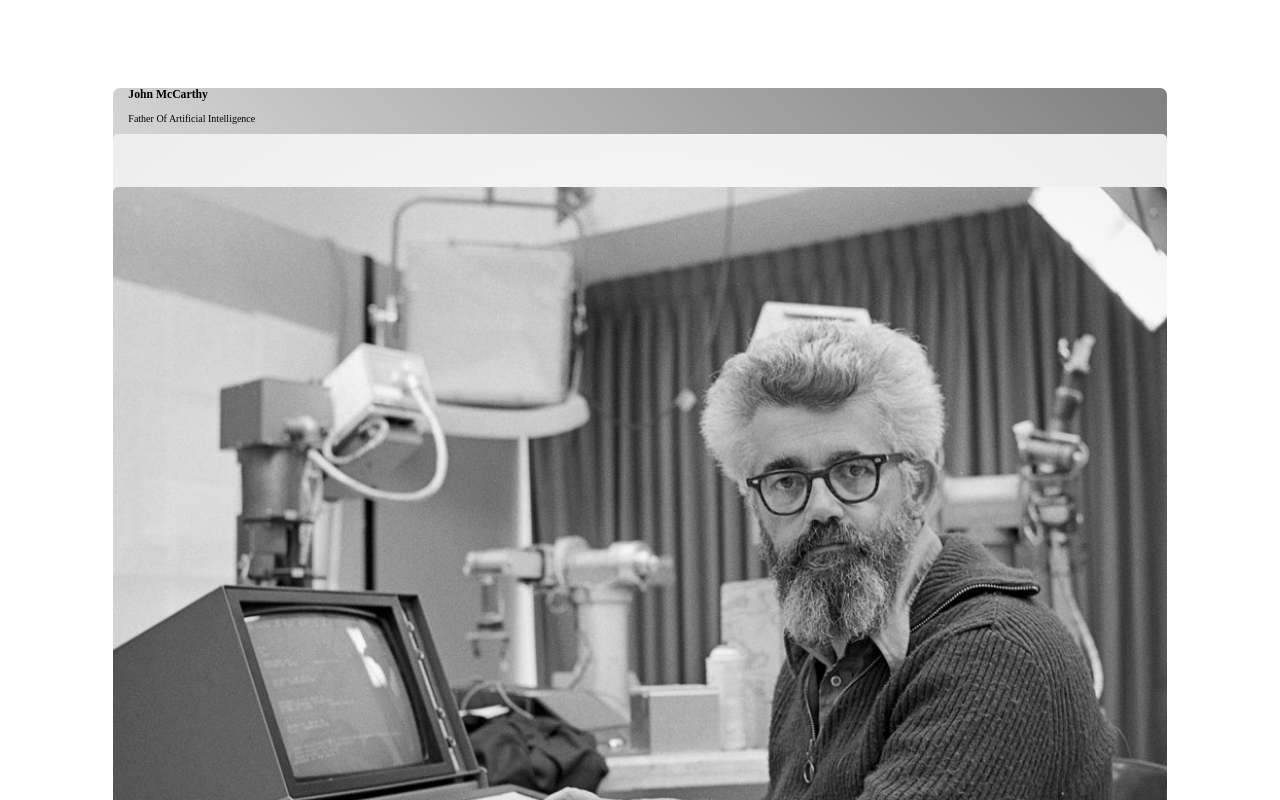
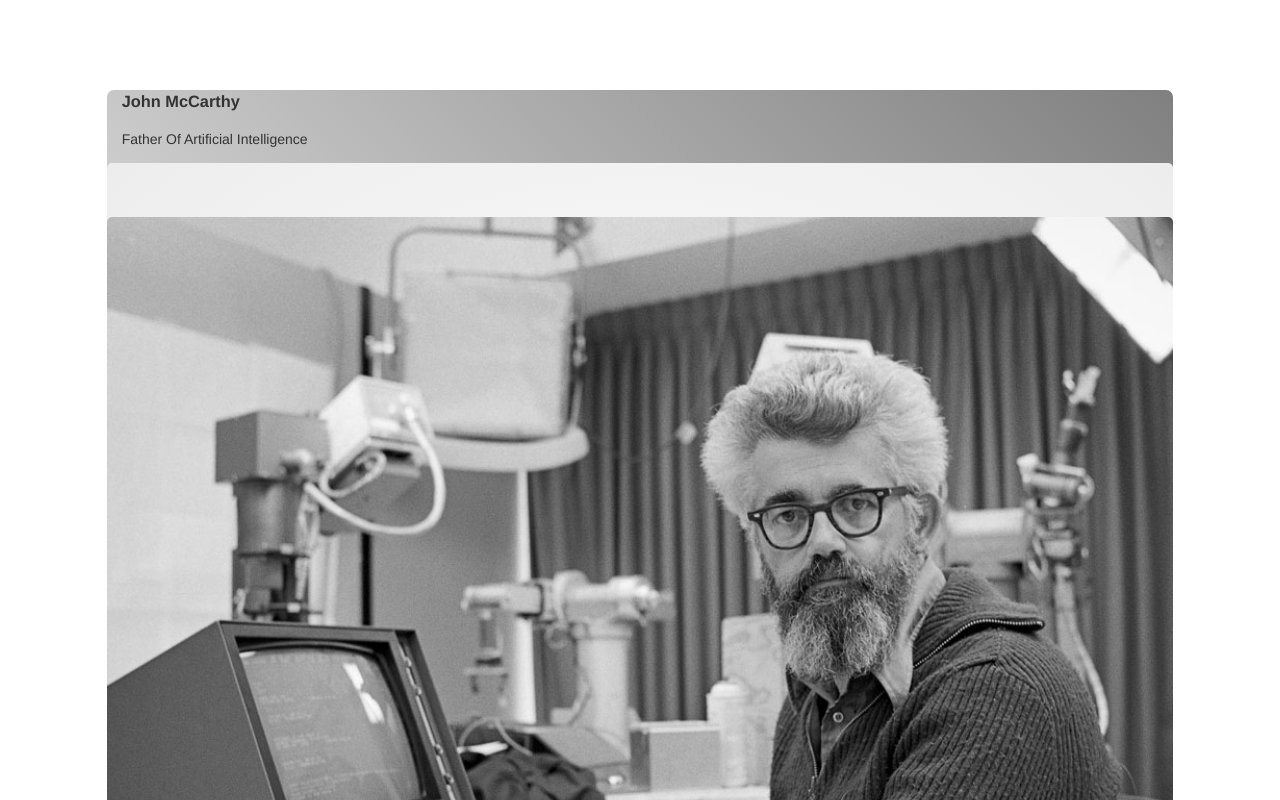
Before and after one commit to Mr-Kumar-Abhishek/tribute-to-john-mccarthy, a plain HTML site: page index.html in a window 1280 px wide. Shown: the top 800 px of the page. Drawn offline with Linux system fonts and the light colour scheme.

Commit message:
include body styles

```diff
--- a/css/style.css
+++ b/css/style.css
@@ -5,6 +5,14 @@ html {
     color: -internal-root-color;
 }
 
+body {
+	font-family: "Helvetica Neue",Helvetica,Arial,sans-serif;
+    font-size: 14px;
+    line-height: 1.42857143;
+    color: #333;
+    background-color: #fff;
+    margin: 0;
+}
 .plate {
   background: -moz-linear-gradient(45deg, rgba(192, 192, 192, 1) 0%, rgba(255, 255, 255, 1) 30%, rgba(128, 128, 128, 1) 100%);
   /* ff3.6+ */
```
